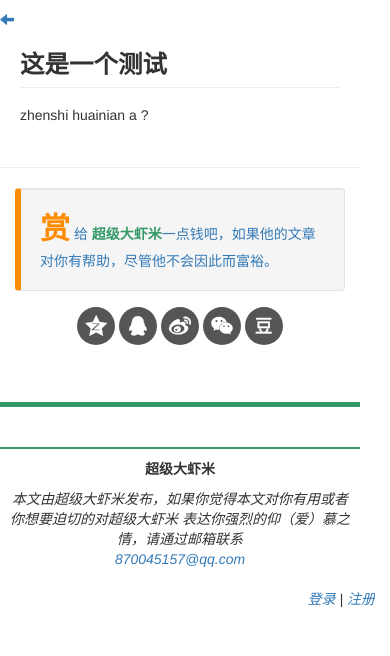
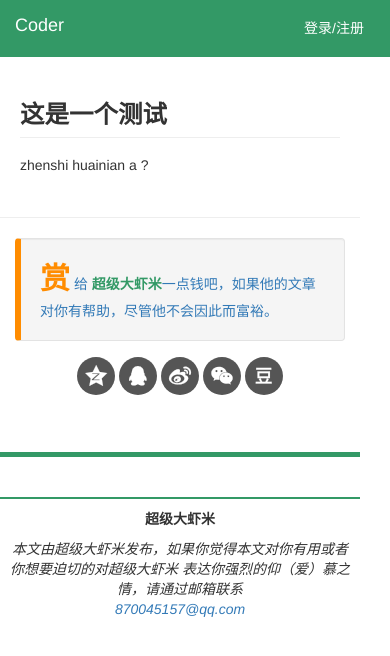
Before and after one commit to AmazingPoint/coder, a Django app: page /articel/2/ in a window 390 px wide. Shown: the top 656 px of the page. Run offline with Django 3.2, Linux system fonts and the light colour scheme; data comes from the database, SQL or seed files in the repository; both versions use the stored data as it was after the commit; some libraries are stand-ins or nearby versions.

Commit message:
modify template for phone

```diff
--- a/blog/templates/blog/articel.html
+++ b/blog/templates/blog/articel.html
@@ -2,7 +2,6 @@
 {% load staticfiles %}]
 
 {% block style %}
-<link rel="stylesheet" href="{%static  "css/editormd.preview.css" %}"/>
 <link rel="stylesheet" href="{%static "css/share.css"%}" />
         <style>
             body {padding: 40px;}
@@ -28,7 +27,6 @@
 {% block content %}
 <!-- content -->
 <div class="col-md-7">
-    <a href="javascript:goback();"> <span class="glyphicon glyphicon-arrow-left"></span> </a>
     <!-- content -->
     <div class="content">
         <div id="layout">
@@ -58,7 +56,6 @@
         <script>
             var jQuery = Zepto;  // 为了避免修改flowChart.js和sequence-diagram.js的源码，所以使用Zepto.js时想支持flowChart/sequenceDiagram就得加上这一句
         </script> -->
-        <script src="{% static "js/jquery.min.js" %}"></script>
         <script src="{% static "lib/marked.min.js" %}"></script>
         <script src="{% static "lib/prettify.min.js" %}"></script>
 
--- a/blog/templates/blog/base.html
+++ b/blog/templates/blog/base.html
@@ -7,6 +7,7 @@
 	<link href="{% static "img/favicon.ico" %}" mce_href="{% static "img/favicon.ico" %}"  rel="bookmark" type="image/x-icon" />
 	<link href="{% static "img/favicon.ico" %}" mce_href="{% static "img/favicon.ico" %}"  rel="icon" type="image/x-icon" />
 	<link href="{% static "img/favicon.ico" %}" mce_href="{% static "img/favicon.ico" %}"  rel="shortcut icon" type="image/x-icon" />
+	<link rel="stylesheet" href="{%static  "css/editormd.preview.css" %}"/>
 	<!-- 新 Bootstrap 核心 CSS 文件 -->
 	<link rel="stylesheet" href="{% static "css/bootstrap.min.css" %}">
 	<!-- jQuery文件。务必在bootstrap.min.js 之前引入 -->
@@ -15,26 +16,26 @@
 	<script src="{% static "js/bootstrap.min.js" %}"></script>
 	<link rel="stylesheet" href="{% static "css/editormd.css" %}" />
 	<script src="{% static "js/editormd.min.js" %}"></script>
-	<title>CODERBLOG</title>
+	<title>CODER</title>
 	{% block style %}
 	{% endblock %}
 	{% block javascript %}
 	{% endblock %}
 	<style type="text/css">
-		body,ul{margin: 0; padding: 0;}
+		body{margin: 0; padding: 0;}
 		a{cursor: pointer;}
 		a:hover{text-decoration: none; cursor: pointer;}
 		.row{max-width: 100%;}
-		.navbar{margin: 0; padding: 0; list-style: none; width: 42px; background: #339966; border: 0; position: fixed;}
-		.navbar li{width: 42px; height: 42px; margin: 0; float: left; font-size: 24px; text-align: center; line-height: 42px; }
-		.col-md-3 {color: #ffffff; float:left; overflow:hidden; margin-right:30px; }
-		.col-md-3 a{color: #ffffff;}
+		.navbarCustom{margin: 0; padding: 0; list-style: none; width: 42px; background: #339966; border: 0; position: fixed;}
+		.navbarCustom li{width: 42px; height: 42px; margin: 0; float: left; font-size: 24px; text-align: center; line-height: 42px; }
+		.col-md-3 {color: #ffffff; float:left; overflow:hidden; margin-right:30px;}
+		.col-md-3 a{color: #ffffff;  }
 		.col-md-3 a:hover{color: #ffffff; text-decoration: none; }
 		.active{background: #ff8c00; 	}
 		.menubar{background: #ff8c00; float: left;  margin-left: 42px; text-align: center; padding: 10px 30px; position: fixed;}
 		.menubottom{bottom: 20px; position: fixed; text-align: left;}
-		.col-md-7 {margin:10px 0px;}
-		.navbar li:hover{background: #ffaa00;}
+		.col-md-7 {margin:10px 0px; }
+		.navbarCustom li:hover{background: #ffaa00;}
 
 		.top{margin: 0; width: 100%; float: left; }
 		.metalist{list-style: none; padding: 0; margin: 0;  float: left; width: 100%;}
@@ -58,17 +59,21 @@
 
 		.linkReply{ cursor: pointer; }
 
+		.top-nav{margin:0;}
+		.navbar-green{background: #339966; color: #fff;}
+		.navbar-green a{color: #fff;}
 	</style>
 
 	<script type="text/javascript">
 		var del_id = -1;
 		$(document).ready(function(){
+			$(".user-menu").show();
 			//设置导航条高度，当窗口大小调整后重新设置
-			set_navbar_height(get_doc_height());
+			set_navbarCustom_height(get_doc_height());
 			//设置展示面板的size
 			set_menubar_wh(get_div_width, get_doc_height);
 			$(window).resize(function(){
-				set_navbar_height(get_doc_height());
+				set_navbarCustom_height(get_doc_height());
 				set_menubar_wh(get_div_width, get_doc_height);
 			});
 
@@ -121,8 +126,8 @@
 			return width;
 		}
 		//设置导航条的高度为屏幕高度
-		function set_navbar_height(doc_height){
-			$(".navbar").css("height", doc_height);
+		function set_navbarCustom_height(doc_height){
+			$(".navbarCustom").css("height", doc_height);
 			$("#editor").css("height", doc_height);
 		}
 		//设置展示面板的宽度及高度
@@ -131,18 +136,48 @@
 			$(".menubar").css("height", height);
 			$(".menubar").css("width", width);
 		}
-
 	</script>
 
 </head>
 
 <body>
+
+	<div class="row top-nav visible-xs visible-sm ">
+		<nav class="navbar navbar-green  navbar-fixed-top">
+		    <div class="navbar-header">
+		      <button type="button" class="navbar-toggle collapsed" data-toggle="collapse" data-target="#bs-example-navbar-collapse-1" aria-expanded="false">
+		        <span class="sr-only">Toggle navigation</span>
+				{% if user.is_authenticated %}
+					<span class="caret"></span><a href="#">{{user.username}}</a>
+				{% else %}
+					登录/注册
+				{% endif %}
+		      </button>
+		      <a class="navbar-brand" href="/">Coder</a>
+		    </div>
+
+		    <!-- Collect the nav links, forms, and other content for toggling -->
+		    <div class="collapse navbar-collapse" id="bs-example-navbar-collapse-1">
+		      <ul class="nav navbar-nav">
+		        {% if user.is_authenticated %}
+		        	<li> <a href="/home/{{ user.id }}">我的文章</a></li>
+		        	<li> <a href="/">别人的文章</a> </li>
+		        	<li> <a href="#"></a> </li>
+		        	<li> <a href="/logout">注销</a> </li>
+		        {% else %}
+			        <li><a href="/login">登录</a></li>
+			        <li><a href="/regist">注册</a></li>
+				{% endif %}
+		      </ul>
+		    </div><!-- /.navbar-collapse -->
+		</nav>
+	</div>
+	<div class="row visible-xs visible-sm" style="height:70px;" ></div>
 	<div class="row">
-
 		<!-- nav bar -->
 		<div class="col-md-3 hidden-sm hidden-xs">
-			<ul class="navbar">
-				<!-- block navbar-->
+			<ul class="navbarCustom">
+				<!-- block navbarCustom-->
 				{% block navbar %}
 
 				{% endblock %}
@@ -171,7 +206,7 @@
 
 
 		<!-- user info -->
-		<div class="col-md-1" >
+		<div class="col-md-1 hidden-sm hidden-xs" >
 			{% if user.is_authenticated %}
 				<a href="/home/{{ user.id }}">{{ user.username }}</a>
 				<span>|</span>
--- a/blog/templates/blog/login.html
+++ b/blog/templates/blog/login.html
@@ -11,7 +11,7 @@
 <!-- content -->
 <div class="col-md-7" style="text-align:center; valign:center; padding:80px 0; ">
 
-    <div class="panel panel-default" style="width:400px; margin: auto;">
+    <div class="panel panel-default" style="width:300px; margin: auto;">
     <!-- content -->
     <div class="panel-body">
          <div class="content">
--- a/blog/templates/blog/register.html
+++ b/blog/templates/blog/register.html
@@ -9,9 +9,9 @@
 
 {% block content %}
 <!-- content -->
-<div class="col-md-7" style="text-align:center; valign:center; padding:80px; ">
+<div class="col-md-7" style="text-align:center; valign:center; padding:80px auto; ">
 
-      <div class="panel panel-default" style="width:400px; margin: auto;">
+      <div class="panel panel-default" style="width:300px; margin: auto;">
         <!-- content -->
     <div class="panel-body">
          <div class="content">
```
Also changed, not shown: db.sqlite3.
